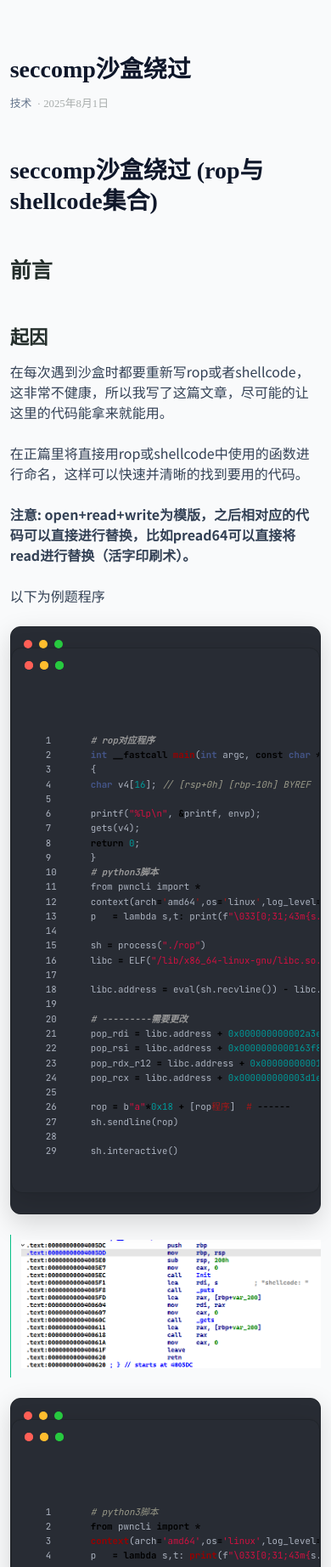
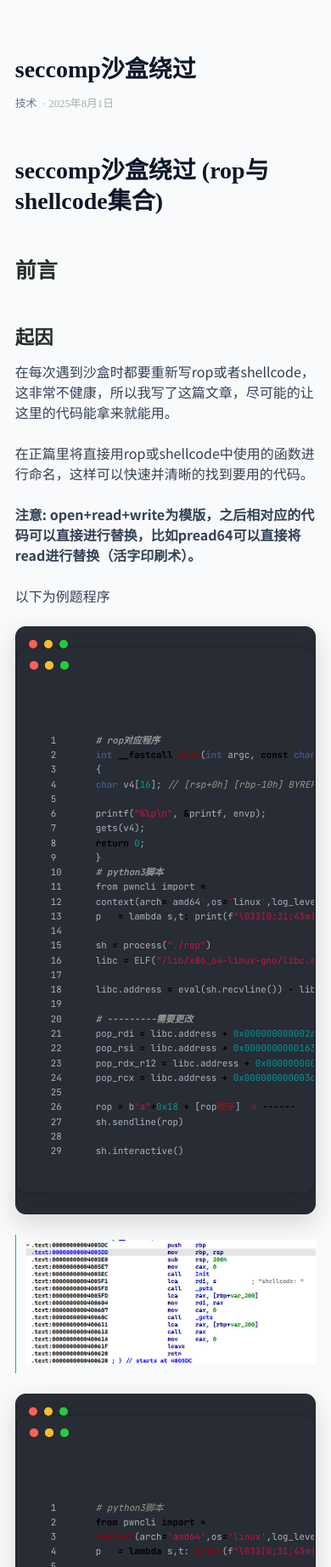
Before and after one commit to Liyck/Liyck.github.io, a Jekyll site: the page built from _posts/2025-08-01-my-second-post.md, in a window 390 px wide, cut to the strip 396-2240 px from the top of the page. Shown: the whole strip at 85% size. Built offline with Jekyll 4.4.1, drawn with Linux system fonts in a browser that asks for light colours; some of the changed text lies outside the part shown.

Commit message:
Update styles.scss

```diff
--- a/assets/styles.scss
+++ b/assets/styles.scss
@@ -231,42 +231,77 @@
 .nav-card.empty { border: none; background: transparent; box-shadow: none; pointer-events: none; }
 
 /* ==========================================================================
-   4. 布局宽度调整 (Layout Width Adjustment) - 终极版
+   4. 布局宽度调整 (Layout Width Adjustment) - 终极版 V2
    ========================================================================== */
 
-/* 4.1 核心容器拓宽 (已应用) */
+/* 4.1 核心容器拓宽 (已生效，保持不变) */
 .container, .main {
     max-width: var(--site-width) !important;
-    width: 94% !important;
-    margin-left: auto;
-    margin-right: auto;
+    width: 94% !important; /* 94% 确保在手机端也有留白 */
+    margin-left: auto !important; /* 居中 */
+    margin-right: auto !important; /* 居中 */
+    padding-left: 20px !important; /* 强制左右内边距，防止贴边 */
+    padding-right: 20px !important;
 }
 
-/* 4.2 确保导航栏内容也对齐这个宽度 (已应用) */
+/* 4.2 确保导航栏内容也对齐这个宽度 (已生效，保持不变) */
 .site-header .container, header .container {
     max-width: var(--site-width) !important;
 }
 
-/* 4.3 强制让文章内容区域填满容器，并移除所有内部边距限制 */
-.article, .content, .typeset {
-    max-width: 100% !important;
-    /* 移除可能存在的内部 padding 或 margin，确保从容器最左边开始 */
-    padding: 0 !important;
-    margin: 0 auto !important;
+/* 4.3 核心修复：强制让文章内容区域 (article, content, typeset)
+      完全填满父容器的宽度，并移除所有内部宽度/边距限制。 */
+/* 这将解除所有文本和代码块的“窄区域”限制 */
+.article, .content, .typeset,
+.article.article--post,
+.article.article--post.content,
+.article.article--post.content.typeset {
+    max-width: 100% !important; /* 强制填满父容器 (即 .container 的 1100px) */
+    width: 100% !important;     /* 确保宽度为 100% */
+    padding-left: 0 !important; /* 移除内部的左侧内边距 */
+    padding-right: 0 !important;/* 移除内部的右侧内边距 */
+    margin-left: 0 !important;  /* 移除内部的左侧外边距 */
+    margin-right: 0 !important; /* 移除内部的右侧外边距 */
 }
 
-/* 4.4 核心修复：强制文字段落撑满父容器 (解决内容太窄的问题) */
-/* 使用高权重选择器，确保覆盖主题的内部宽度限制 */
+/* 4.4 进一步强制正文段落、列表、引用块等也撑满 */
+/* 使用最高权重，确保覆盖主题对文字内容的默认宽度限制 */
 .article--post .typeset p,
 .article--post .typeset ul,
 .article--post .typeset ol,
-.article--post .typeset blockquote {
-    max-width: 100% !important; /* 强制填满 1100px 的空间 */
+.article--post .typeset blockquote,
+.article--post .typeset table,
+.article--post .typeset img {
+    max-width: 100% !important;
     width: 100% !important;
-    margin-left: 0 !important;  /* 移除内部左侧边距 */
-    margin-right: 0 !important; /* 移除内部右侧边距 */
+    margin-left: 0 !important;
+    margin-right: 0 !important;
+    box-sizing: border-box !important; /* 确保 padding 不会超出 100% 宽度 */
 }
 
+/* 如果你的文章有图片或表格，它们也应该全宽显示 */
+.article--post .typeset figure,
+.article--post .typeset .image-wrap {
+    max-width: 100% !important;
+    width: 100% !important;
+    margin-left: 0 !important;
+    margin-right: 0 !important;
+}
+
+/* 4.5 确保代码块也能完全撑开 (虽然之前已经修复，这里是再次确认) */
+div.highlighter-rouge, figure.highlight, .highlight {
+    max-width: 100% !important;
+    width: 100% !important;
+}
+
+/* 4.6 响应式优化 (防止在极小屏幕上过于拥挤) */
+@media (max-width: 768px) {
+    .container, .main {
+        width: 96% !important; /* 手机端两边留更小的边距 */
+        padding-left: 10px !important;
+        padding-right: 10px !important;
+    }
+}
 /* ==========================================================================
    5. 其他组件 (阅读进度条 & 按钮)
    ========================================================================== */
```
